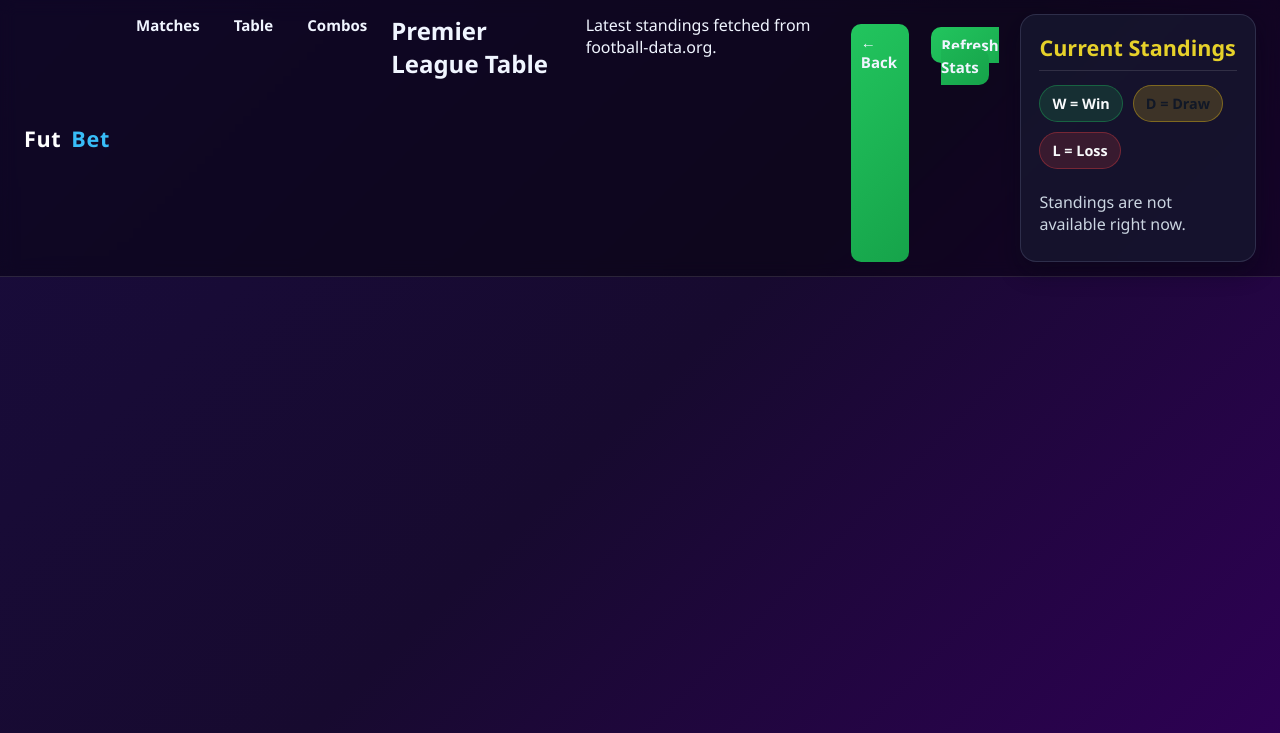
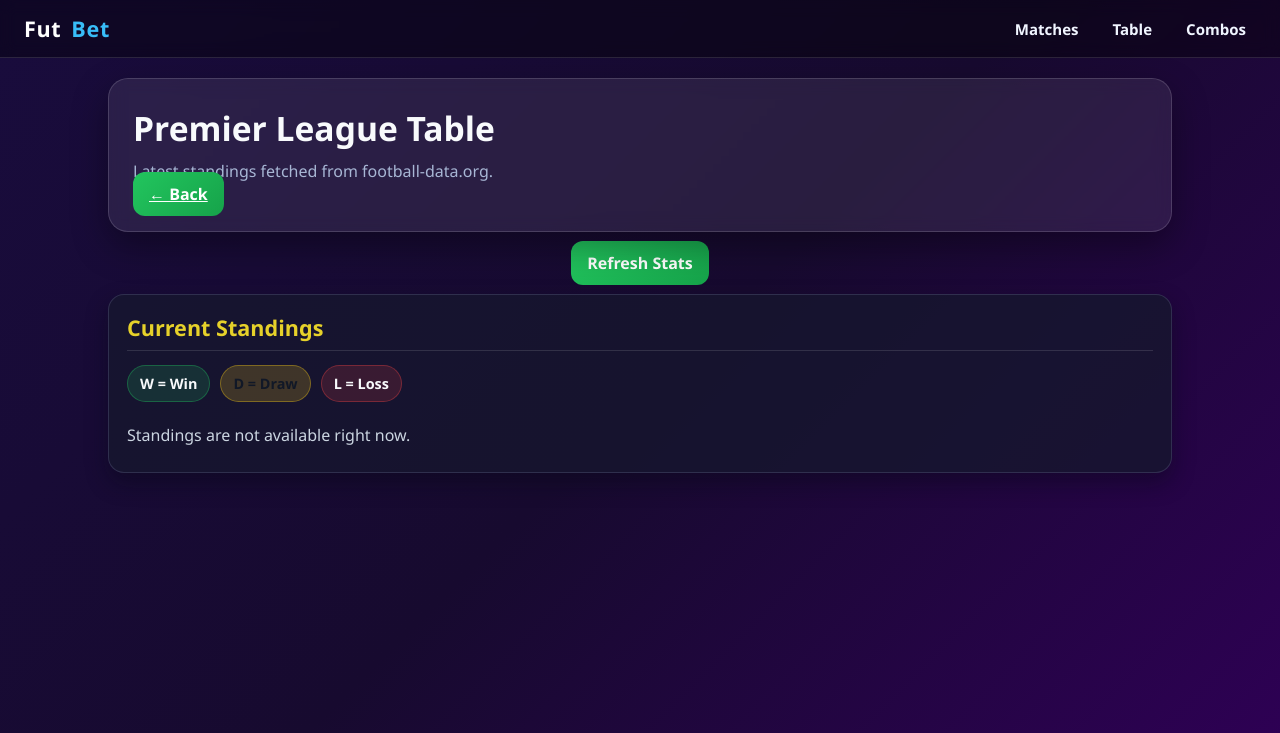
Before and after one commit to knowsnoah/futbet, a Flask app: page /table in a window 1280 px wide. Shown: the top 733 px of the page. Run offline with Flask 3, Linux system fonts and the light colour scheme; data that the repository does not hold is empty.

Commit message:
fixing table

```diff
--- a/templates/table.html
+++ b/templates/table.html
@@ -14,6 +14,12 @@
         <li><a href="{{ url_for('home') }}">Matches</a></li>
         <li><a href="{{ url_for('table_page') }}">Table</a></li>
         <li><a href="{{ url_for('combos_page') }}">Combos</a></li>
+      </ul>
+    </nav>
+  </header>
+
+  <main class="page-wrap">
+    <section class="hero">
       <h1>Premier League Table</h1>
       <p>Latest standings fetched from football-data.org.</p>
       <a href="{{ url_for('home') }}" class="back-button">← Back</a>
```
Also changed, not shown: templates/team.html (+7 -0 lines).
